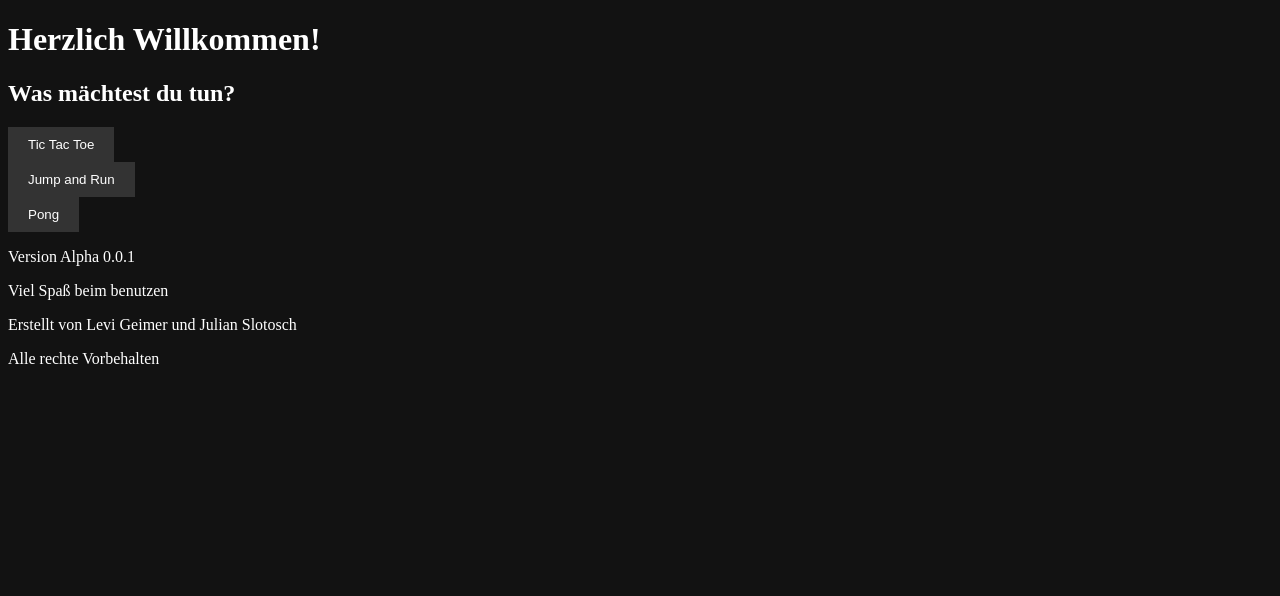
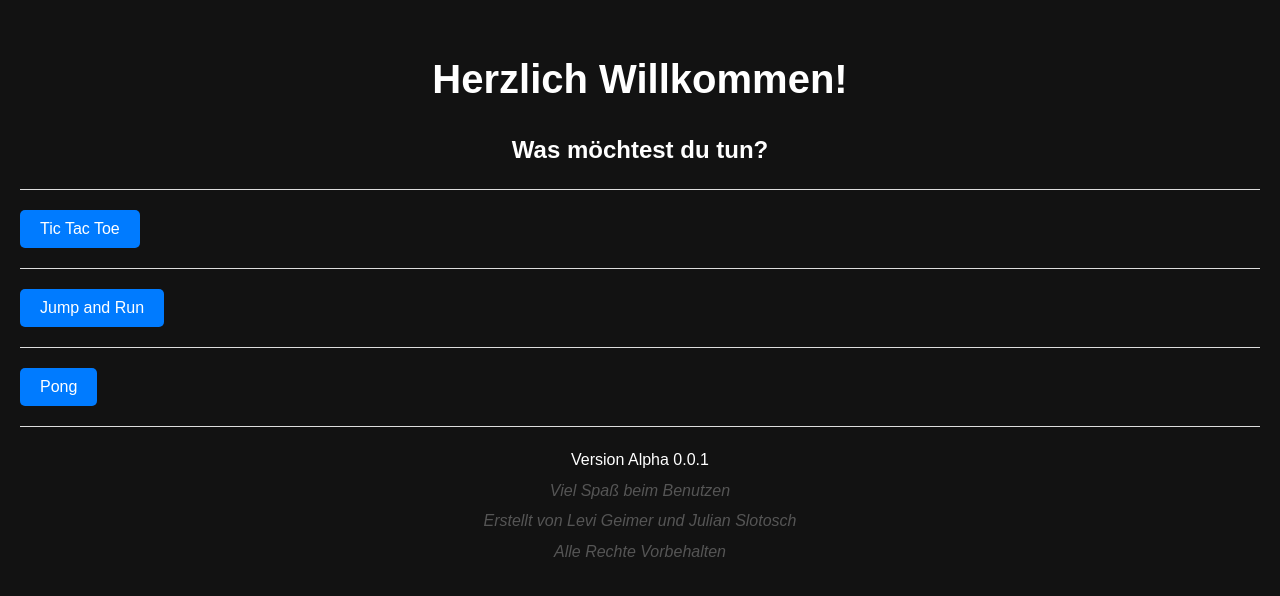
Before and after one commit to LeviBMG/LUJWS, a plain HTML site: page Website.html in a window 1280 px wide. Drawn offline with Linux system fonts and the light colour scheme; sample sign-in values are in the browser's storage.

Commit message:
Update Website.html

```diff
--- a/Website.html
+++ b/Website.html
@@ -1,35 +1,74 @@
 <!DOCTYPE html>
+<html lang="de">
 <head>
     <title>LUJWS</title>
     <style>
+        /* Grundstil */
+        body {
+            font-family: Arial, sans-serif;
+            margin: 0;
+            padding: 20px;
+            background-color: #f5f5f5;
+            color: #333;
+            line-height: 1.6;
+            transition: background-color 0.3s, color 0.3s;
+        }
+
         /* Dark Mode Styles */
         body.dark-mode {
             background-color: #121212;
             color: #ffffff;
         }
 
+        h1 {
+            font-size: 2.5em;
+            margin-bottom: 10px;
+            text-align: center;
+        }
+
+        h2 {
+            font-size: 1.5em;
+            margin-bottom: 20px;
+            text-align: center;
+        }
+
         button {
-    background-color: #dddddd;
-    color: #000000;
+            background-color: #007BFF;
+            color: #ffffff;
             border: none;
+            border-radius: 5px;
             padding: 10px 20px;
             cursor: pointer;
+            font-size: 1em;
+            transition: background-color 0.3s;
         }
 
-body.dark-mode button {
-    background-color: #333333;
-    color: #ffffff;
+        button:hover {
+            background-color: #0056b3;
+        }
+
+        /* Linien */
+        .line {
+            border-top: 1px solid #ddd;
+            margin: 20px 0;
+        }
+
+        /* Textakzente */
+        .text, .text-accent {
+            text-align: center;
+            margin: 5px 0;
+        }
+
+        .text-accent {
+            color: #555;
+            font-style: italic;
         }
 
         /* Responsive Design */
         @media (max-width: 600px) {
-    h1, h2, p, input, button, iframe {
+            h1, h2, p, button {
                 width: 100%;
                 font-size: 1em;
-    }
-
-    iframe {
-        height: 300px;
             }
         }
     </style>
@@ -41,7 +80,6 @@ body.dark-mode button {
 
         // Funktion zum Anwenden des Modus beim Laden
         window.onload = function() {
-        // Dark Mode direkt anwenden, falls ausgewählt
             const preferredMode = localStorage.getItem('theme') || 'dark';
             document.body.classList.toggle('dark-mode', preferredMode === 'dark');
             resetInactivityTimer();
@@ -67,13 +105,10 @@ body.dark-mode button {
         function resetInactivityTimer() {
             clearTimeout(inactivityTimer);
             clearTimeout(warningTimer);
-
-        // Nach 20 Minuten Inaktivität eine Warnung zeigen
             warningTimer = setTimeout(function() {
                 alert("Du warst 20 Minuten inaktiv. Du wirst in 5 Minuten automatisch abgemeldet.");
             }, 20 * 60 * 1000);
 
-        // Nach 25 Minuten Inaktivität abmelden
             inactivityTimer = setTimeout(function() {
                 logout();
                 alert("Du wurdest wegen Inaktivität abgemeldet.");
@@ -85,11 +120,8 @@ body.dark-mode button {
     </script>
 </head>
 <body>
-    <h1>
-        Herzlich Willkommen!
-
-    </h1>
-    <h2>Was mächtest du tun?</h2>
+    <h1>Herzlich Willkommen!</h1>
+    <h2>Was möchtest du tun?</h2>
     <div class="line"></div>
     <a href="tictactoe.html"><button type="button">Tic Tac Toe</button></a>
     <div class="line"></div>
@@ -99,7 +131,8 @@ body.dark-mode button {
 
     <div class="line"></div>
     <p class="text">Version Alpha 0.0.1</p>
-    <p class="text-accent">Viel Spaß beim benutzen</p>
+    <p class="text-accent">Viel Spaß beim Benutzen</p>
     <p class="text-accent">Erstellt von Levi Geimer und Julian Slotosch</p>
-    <p class="text-accent">Alle rechte Vorbehalten</p>
+    <p class="text-accent">Alle Rechte Vorbehalten</p>
 </body>
+</html>
```
Lines whose indentation alone changed are shown as unchanged.
